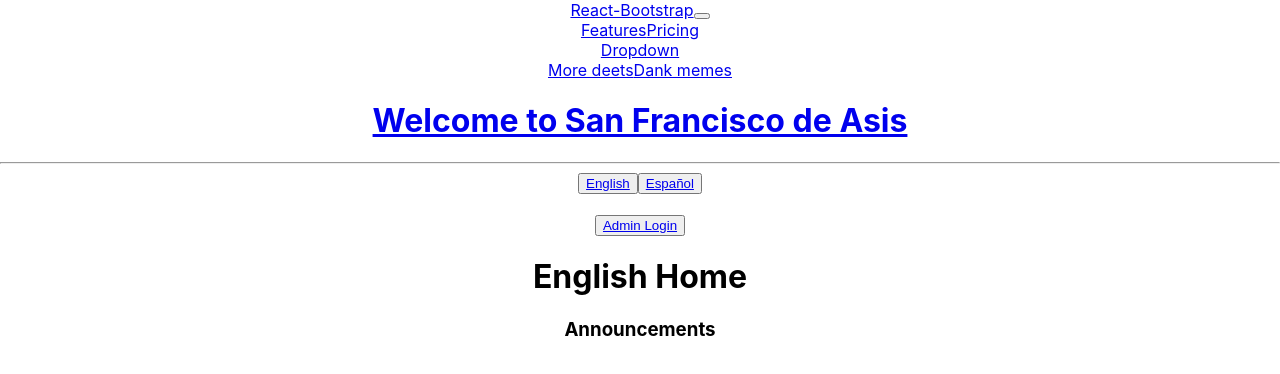
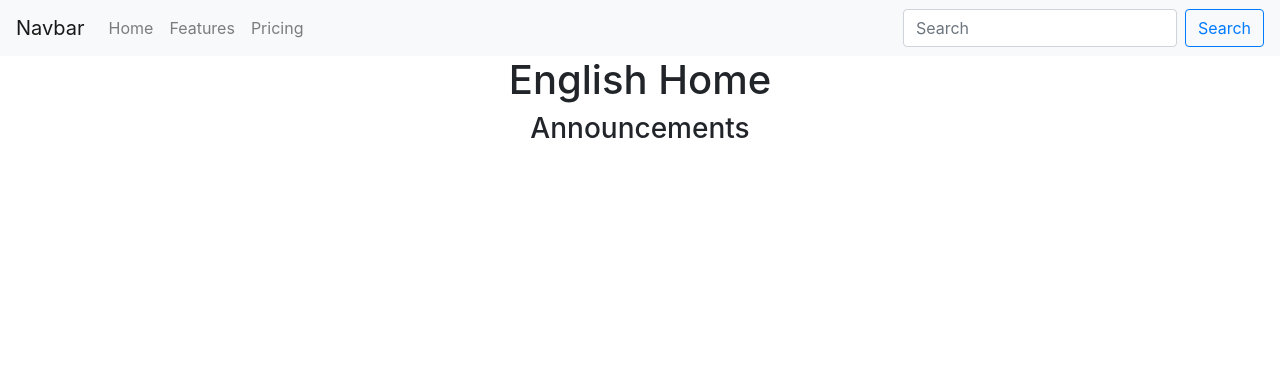
Before and after one commit to popkorn96/sfa_website, a React (Create React App) app in the folder sfa_online/: page /en-home in a window 1280 px wide. Shown: the top 374 px of the page. Built offline with nearby package versions, Linux system fonts and the light colour scheme.

Commit message:
installed bootstrap

```diff
--- a/sfa_online/src/App.js
+++ b/sfa_online/src/App.js
@@ -3,6 +3,7 @@ import React, {useState} from 'react';
 import {BrowserRouter as Router} from 'react-router-dom';
 import Main from './components/Main';
 import Routes from './components/Routes';
+import 'bootstrap/dist/css/bootstrap.min.css';
 import AdminRoutes from './admin-components/AdminRoutes';
 
 
--- a/sfa_online/src/components/Main.js
+++ b/sfa_online/src/components/Main.js
@@ -1,17 +1,18 @@
 import React, { useState } from 'react'
-import NavBar from './NavBar'
+import NavigationBar from './NavBar'
 
 export default function Main() {
     return (
         <div>
-            <NavBar/>
-            <a href="/"><h1>Welcome to San Francisco de Asis</h1></a><hr/>
+
+            {/* <a href="/"><h1>Welcome to San Francisco de Asis</h1></a><hr/>
             <nav>
                 <button><a href="/en-home">English </a></button>
                 <button><a href="/sp-pagína-principal" >Español</a></button>
 
             </nav><br/>
-            <button><a href="/admin-login" > Admin Login</a></button>
+            <button><a href="/admin-login" > Admin Login</a></button> */}
+            <NavigationBar/>
         </div>
     )
 }
--- a/sfa_online/src/components/NavBar.js
+++ b/sfa_online/src/components/NavBar.js
@@ -1,34 +1,25 @@
 import React from 'react';
 import Navbar from 'react-bootstrap/Navbar';
 import Nav from 'react-bootstrap/Nav';
-import NavDropdown from 'react-bootstrap/NavDropdown';
+import Form from 'react-bootstrap/Form';
+import FormControl from 'react-bootstrap/FormControl';
+import Button from 'react-bootstrap/Button';
 
-export default function NavBar() {
+
+const NavigationBar = (props) => {
     return (
-        <div>
-            <Navbar collapseOnSelect expand="lg" bg="dark" variant="dark">
-            <Navbar.Brand href="#home">React-Bootstrap</Navbar.Brand>
-            <Navbar.Toggle aria-controls="responsive-navbar-nav" />
-            <Navbar.Collapse id="responsive-navbar-nav">
-                <Nav className="mr-auto">
-                <Nav.Link href="#features">Features</Nav.Link>
-                <Nav.Link href="#pricing">Pricing</Nav.Link>
-                <NavDropdown title="Dropdown" id="collasible-nav-dropdown">
-                    <NavDropdown.Item href="#action/3.1">Action</NavDropdown.Item>
-                    <NavDropdown.Item href="#action/3.2">Another action</NavDropdown.Item>
-                    <NavDropdown.Item href="#action/3.3">Something</NavDropdown.Item>
-                    <NavDropdown.Divider />
-                    <NavDropdown.Item href="#action/3.4">Separated link</NavDropdown.Item>
-                </NavDropdown>
-                </Nav>
-                <Nav>
-                <Nav.Link href="#deets">More deets</Nav.Link>
-                <Nav.Link eventKey={2} href="#memes">
-                    Dank memes
-                </Nav.Link>
-                </Nav>
-            </Navbar.Collapse>
-            </Navbar>
-        </div>
-    )
+        <Navbar bg="light" variant="light">
+        <Navbar.Brand href="#home">Navbar</Navbar.Brand>
+        <Nav className="mr-auto">
+          <Nav.Link href="#home">Home</Nav.Link>
+          <Nav.Link href="#features">Features</Nav.Link>
+          <Nav.Link href="#pricing">Pricing</Nav.Link>
+        </Nav>
+        <Form inline>
+          <FormControl type="text" placeholder="Search" className="mr-sm-2" />
+          <Button variant="outline-primary">Search</Button>
+        </Form>
+      </Navbar>
+    );
 }
+export default (NavigationBar);
```
